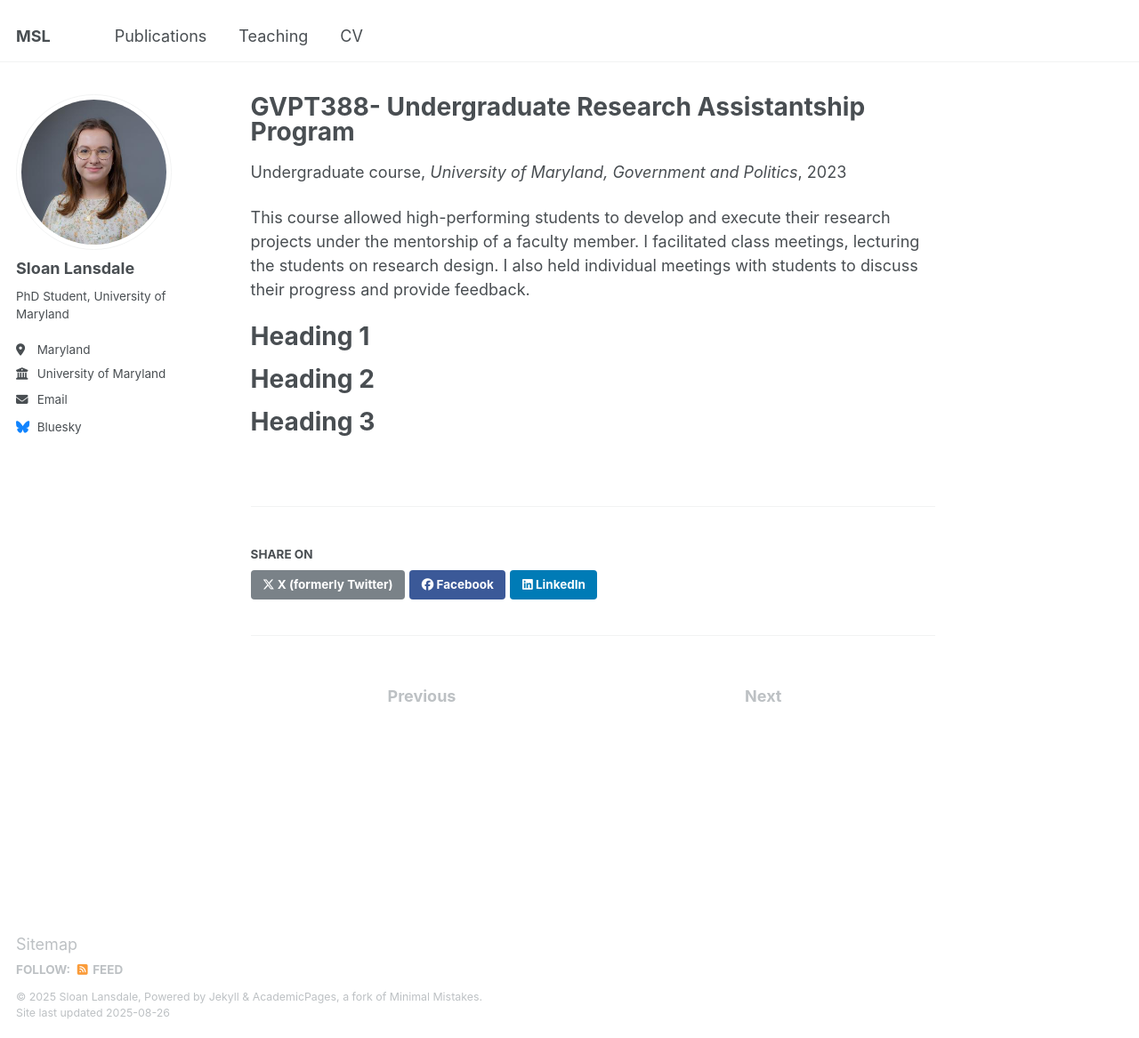
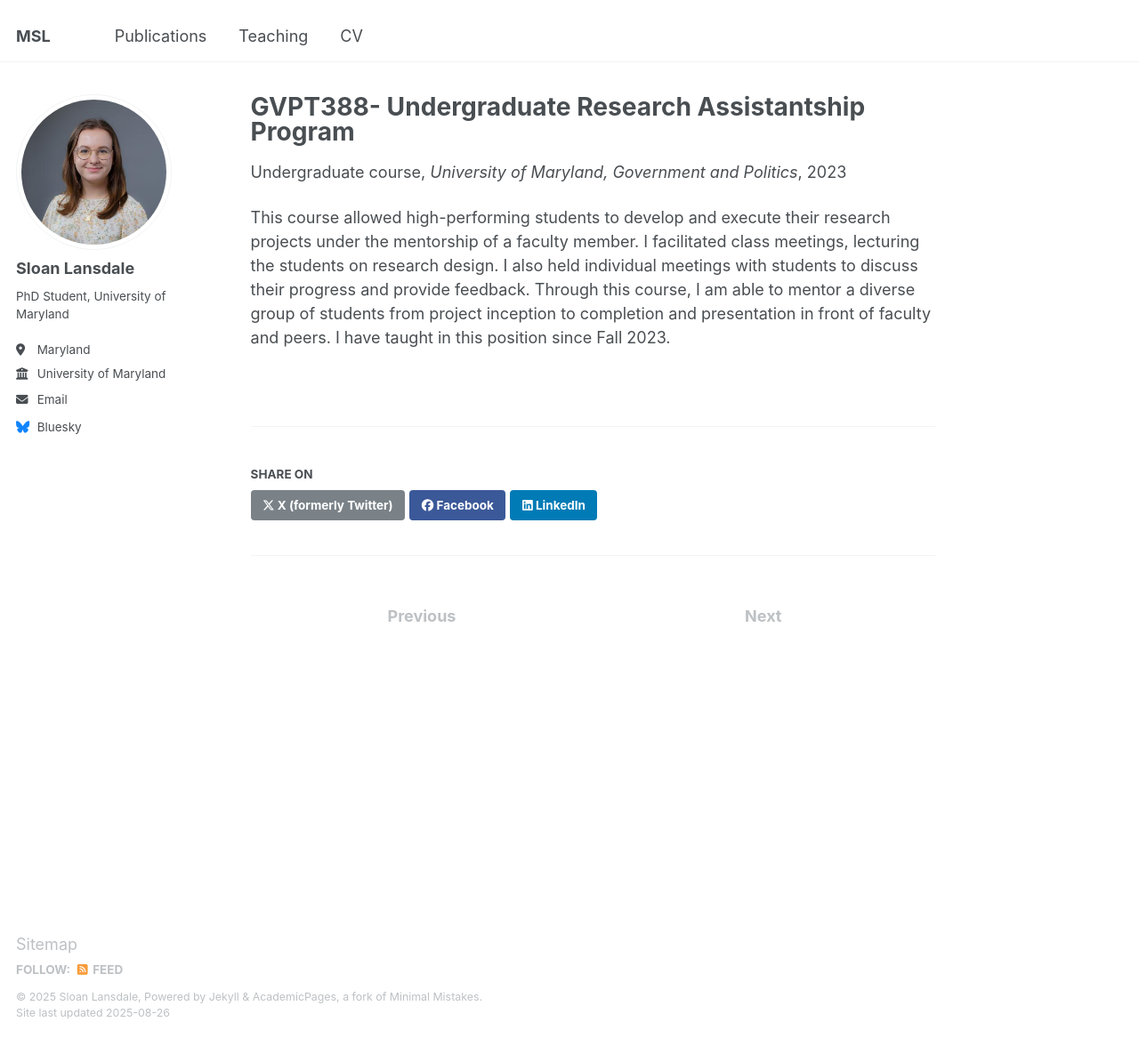
Before and after one commit to slansdale/slansdale.github.io, a Jekyll site: the page built from _teaching/UGRA.md, in a window 1280 px wide and 1167 px high. Shown: the whole window at 89% size. Built offline with Jekyll 4.4.1, drawn with Linux system fonts in a browser that asks for light colours.

Commit message:
Update UGRA.md

```diff
--- a/_teaching/UGRA.md
+++ b/_teaching/UGRA.md
@@ -2,18 +2,9 @@
 title: "GVPT388- Undergraduate Research Assistantship Program"
 collection: teaching
 type: "Undergraduate course"
-permalink: /teaching/2014-spring-teaching-1
+permalink: /teaching/2023-fall-teaching-1
 venue: "University of Maryland, Government and Politics"
-date: 2023-01-01
+date: 2023-08-01
 ---
 
-This course allowed high-performing students to develop and execute their research projects under the mentorship of a faculty member. I facilitated class meetings, lecturing the students on research design. I also held individual meetings with students to discuss their progress and provide feedback.
-
-Heading 1
-======
-
-Heading 2
-======
-
-Heading 3
-======
+This course allowed high-performing students to develop and execute their research projects under the mentorship of a faculty member. I facilitated class meetings, lecturing the students on research design. I also held individual meetings with students to discuss their progress and provide feedback. Through this course, I am able to mentor a diverse group of students from project inception to completion and presentation in front of faculty and peers. I have taught in this position since Fall 2023.
```
